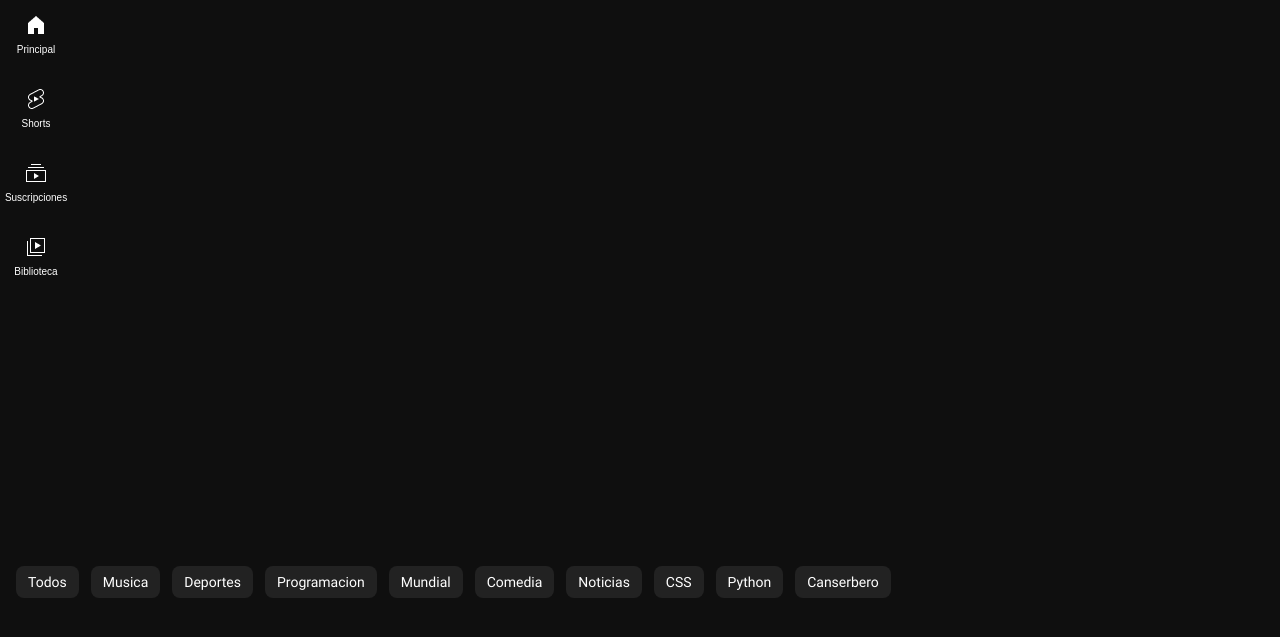
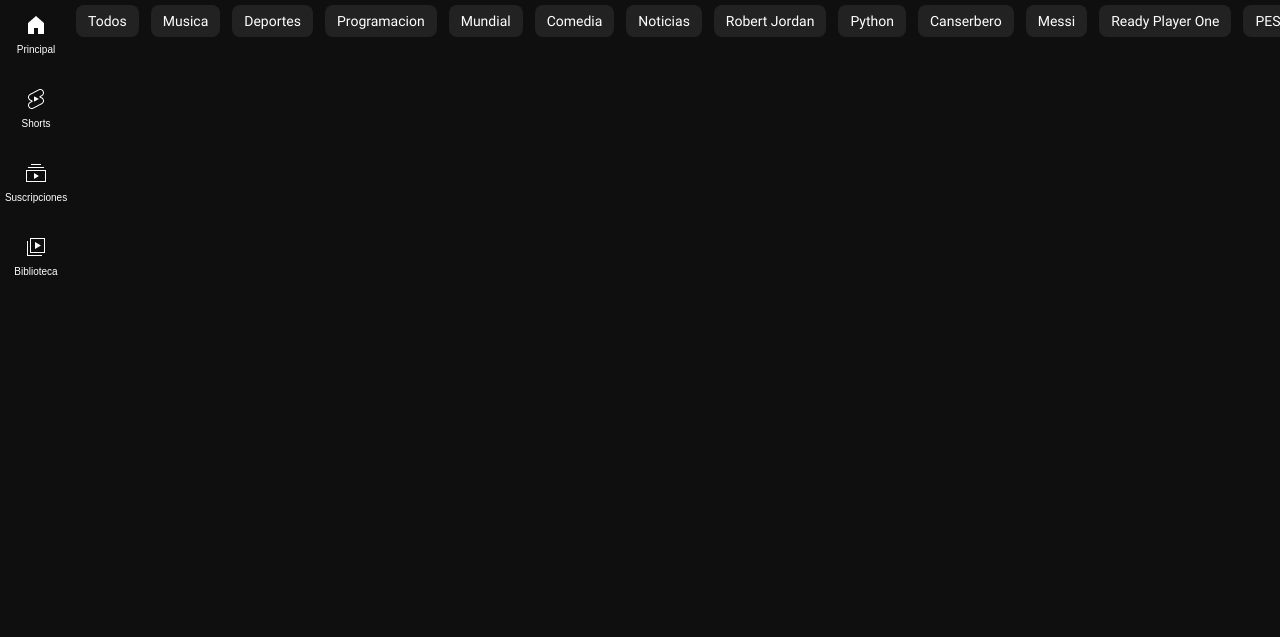
Before and after one commit to VlaCas/Proyecto-Youtube, a plain HTML site: page index.html in a window 1280 px wide. Shown: the part 63-700 px from the top of the page. Drawn offline with Linux system fonts and the light colour scheme.

Commit message:
actualización 5

```diff
--- a/index.html
+++ b/index.html
@@ -47,6 +47,8 @@
         </div>
     </nav>
 
+    <div id="contenido-general">
+
         <aside id="barra-vertical">
 
             <button id="boton-principal">
@@ -71,15 +73,23 @@
         <div id="fila-botones">
 
             <button id="boton1">Todos</button>
-        <button id="boton2">Musica</button>
-        <button id="boton3">Deportes</button>
-        <button id="boton4">Programacion</button>
-        <button id="boton5">Mundial</button>
-        <button id="boton6">Comedia</button>
-        <button id="boton7">Noticias</button>
-        <button id="boton8">CSS</button>
-        <button id="boton9">Python</button>
-        <button id="boton10">Canserbero</button>
+            <button >Musica</button>
+            <button >Deportes</button>
+            <button >Programacion</button>
+            <button >Mundial</button>
+            <button >Comedia</button>
+            <button >Noticias</button>
+            <button >Robert Jordan</button>
+            <button >Python</button>
+            <button >Canserbero</button>
+            <button>Messi</button>
+            <button><p>Ready Player One</p></button>
+            <button>PES 13</button>
+            <button>Terraria</button>
+            <button>Bad Bunny</button>
+            <button>Rush Rally 3</button>
+
+        </div>
 
     </div>
 
--- a/styles.css
+++ b/styles.css
@@ -34,6 +34,11 @@
     justify-content: space-between;
 }
 
+#contenido-general {
+    display: grid;
+    grid-template-columns: 5% 95%;
+}
+
 #barra-vertical {
     display: flex;
     flex-direction: column;
@@ -52,10 +57,6 @@
     font-weight: 400;
     line-height: 1.3rem;
     color: white;
-    max-width: 100%;
-    overflow: hidden;
-    white-space: nowrap;
-    text-overflow: ellipsis;
 }
 
 #barra-vertical button {
@@ -157,7 +158,6 @@
     font-family: roboto;
     border: none;
     border-radius: 8px;
-    max-width: min-content;
     font-size: 14px;
     padding: 0 12px;
     height: 32px;
@@ -168,8 +168,9 @@
     display: inline-flex;
     flex-direction: row;
     justify-content: space-around;
-    padding: 0 16px;
-    width: 1500px 56px;
+    padding: 0 12px;
+    width: 1550px;
+    height: 56px;
     justify-content: start;
     align-items: center;
 }
```
Lines whose indentation alone changed are shown as unchanged.
